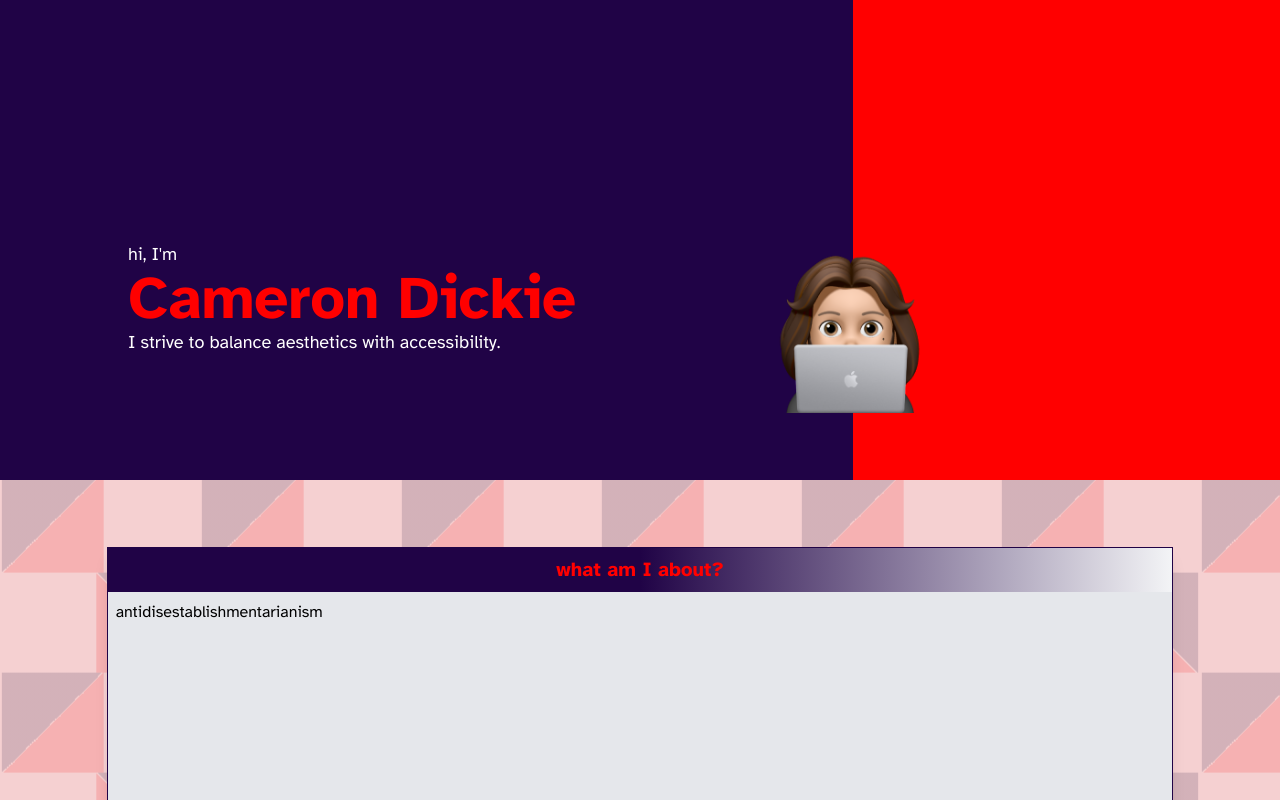
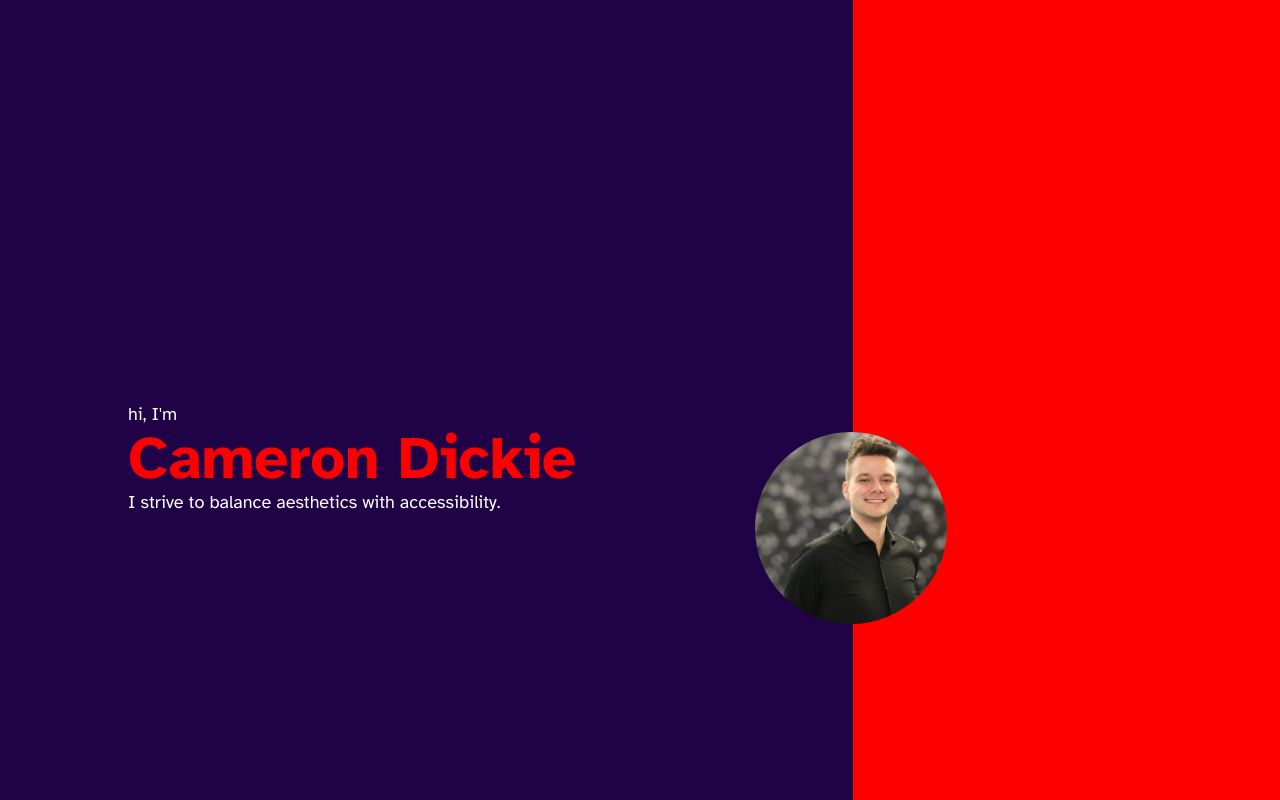
Before and after one commit to CameronDickie/portfolio-2.0, a Next.js app in the folder pf/: page / in a window 1280 px wide. Shown: the top 800 px of the page. Built offline with nearby package versions, Linux system fonts and the light colour scheme.

Commit message:
Changing of pfp to pic of me
finally got good pictures

```diff
--- a/pf/components/Hero.tsx
+++ b/pf/components/Hero.tsx
@@ -1,10 +1,10 @@
 import React from "react";
 import styles from "../styles/hero.module.css";
-import pfp from "../public/pfp.png";
+import pfp from "../public/cam.webp";
 
 const Hero = () => {
   return (
-    <div className="w-screen h-3/5 min-h-hero relative">
+    <div className="w-screen h-full min-h-hero relative">
       <div className="h-full flex justify-start">
         <div
           id="left"
@@ -30,7 +30,11 @@
           className={`${styles.rightHero_start} bg-cd_red w-1/3 h-full`}
         ></div>
       </div>
-      <img src={pfp.src} className={`${styles.heropfp} w-48 h-48`}></img>
+      <div
+        className={`${styles.viewport} w-48 h-48 relative overflow-hidden rounded-full`}
+      >
+        <img src={pfp.src} className={`${styles.heropfp}`}></img>
+      </div>
     </div>
   );
 };
--- a/pf/pages/index.tsx
+++ b/pf/pages/index.tsx
@@ -19,9 +19,8 @@
         <link rel="icon" href="/favicon.ico" />
       </Head>
       <Hero />
-      <Summary />
-      <Work />
-
+      {/* <Summary />
+      <Work /> */}
     </div>
   );
 }
--- a/pf/styles/hero.module.css
+++ b/pf/styles/hero.module.css
@@ -24,7 +24,7 @@
     position: relative;
     top: 50%;
 }
-.heropfp {
+.viewport {
     position: absolute;
     left: 33%;
     right: 0;
@@ -32,6 +32,19 @@
     top: 66%;
     transform: translate(0%,-50%);
     animation: slide-up 450ms ease-out, fade-in 450ms ease-out;
+    overflow: hidden; /* Hide anything that goes outside this container */
+    width: 12rem;  /* w-48 in Tailwind */
+    height: 12rem; /* h-48 in Tailwind */
+}
+
+.heropfp {
+    position: absolute;
+    top: 50%;
+    left: 50%;
+    transform: translate(-50%, -50%);
+    width: 100%;
+    height: 100%;
+    object-fit: cover;
 }
 @keyframes fade-in {
     0% {
```
Also changed, not shown: pf/public/cam.webp (added).
